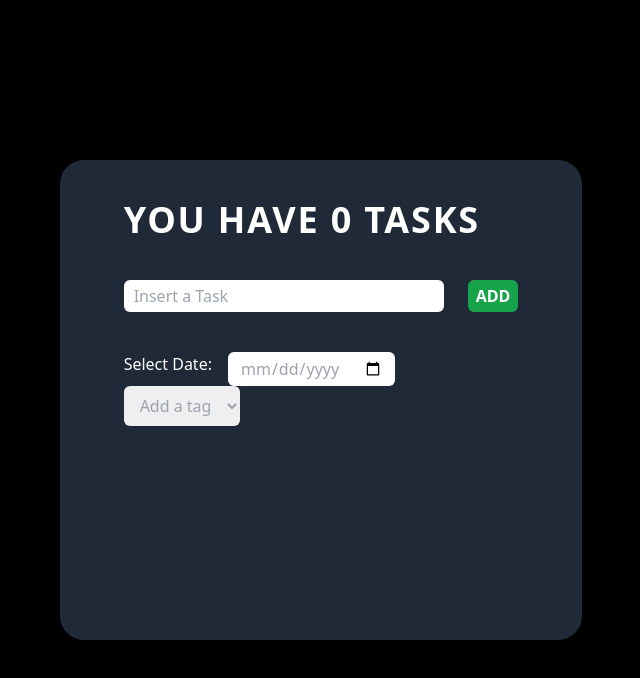
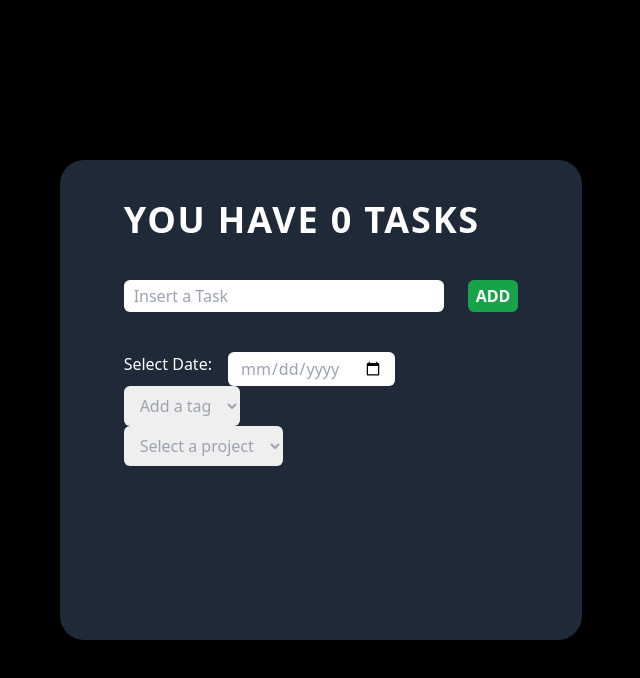
Before and after one commit to Fr3nk21/to-do-list, a React (Create React App) app: page / in a window 1280 px wide. Shown: the top 678 px of the page, without its empty margins (319-959 px from the left). Built offline with nearby package versions, Linux system fonts and the light colour scheme.

Commit message:
project selection functionality

```diff
--- a/src/App.js
+++ b/src/App.js
@@ -3,7 +3,8 @@ import "./styles.css";
 import TasksContainer from "./components/TasksContainer.js";
 
 //TODO - Fix, style and set in the proper way the Date.js component
-//TODO - Create a tag selector for the task
+//TODO - Fix, style and set in the proper way the Tag.js component
+//TODO - Create an option to select the Task's Project filter by date/tag for the tasks
 //TODO - Create a filter by date/tag for the tasks
 
 function App() {
--- /dev/null
+++ b/src/components/Project.js
@@ -0,0 +1,29 @@
+import React, { useState } from "react";
+
+export default function Project() {
+  const [selectedProject, setSelectedProject] = useState("");
+
+  const handleSelectChange = (e) => {
+    setSelectedProject(e.target.value);
+  };
+
+  return (
+    <div>
+      <select
+        name="project"
+        className="py-2 px-3 rounded-md text-gray-400"
+        onChange={handleSelectChange}
+        value={selectedProject}
+      >
+        <option value="">Select a project</option>
+        <option value="Project 1">Project 1</option>
+        <option value="Project 2">Project 2</option>
+        <option value="Project 3">Project 3</option>
+        <option value="Project 4">Project 4</option>
+      </select>
+      {selectedProject && (
+        <p className="text-white">Your Porject: {selectedProject}</p>
+      )}
+    </div>
+  );
+}
--- a/src/components/Tag.js
+++ b/src/components/Tag.js
@@ -16,12 +16,12 @@ export default function Tag() {
         value={selectedTag}
       >
         <option value="">Add a tag</option>
-        <option value="1">1</option>
-        <option value="2">2</option>
-        <option value="3">3</option>
-        <option value="4">4</option>
+        <option value="Tag 1">Tag 1</option>
+        <option value="Tag 2">Tag 2</option>
+        <option value="Tag 3">Tag 3</option>
+        <option value="Tag 4">Tag 4</option>
       </select>
-      {selectedTag && <p className="text-white">You selected: {selectedTag}</p>}
+      {selectedTag && <p className="text-white">Your Tag is: {selectedTag}</p>}
     </div>
   );
 }
--- a/src/components/TasksContainer.js
+++ b/src/components/TasksContainer.js
@@ -3,6 +3,7 @@ import NewTask from "./NewTask.js";
 import TasksList from "./TasksList.js";
 import Date from "./Date.js";
 import Tag from "./Tag.js";
+import Project from "./Project.js";
 
 export default function TasksContainer() {
   const [tasks, setTasks] = useState([]);
@@ -30,6 +31,7 @@ export default function TasksContainer() {
       <NewTask onAddTask={addTask} />
       <Date />
       <Tag />
+      <Project />
       <TasksList tasks={tasks} onRemoveTask={removeTask} />
     </div>
   );
```
